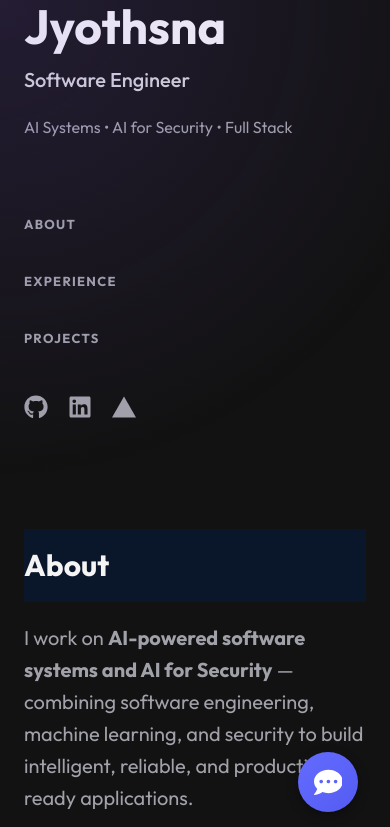
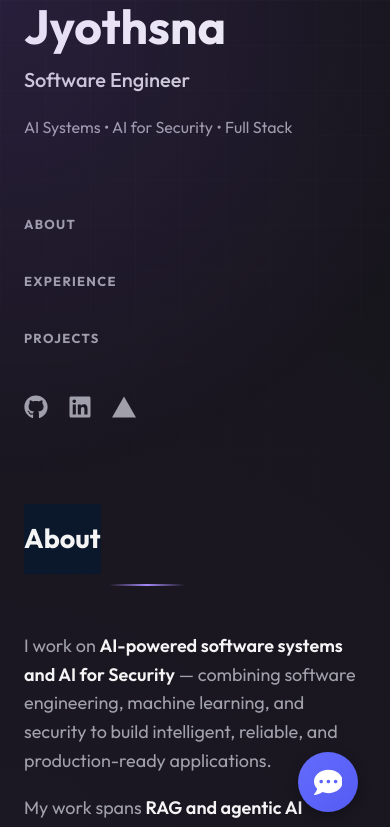
Before and after one commit to JyothsnaVellanki22/portfolio-v2, a React (Vite) app in the folder portfolio/: page / in a window 390 px wide. Shown: the top 827 px of the page. Built offline with nearby package versions, Linux system fonts and the light colour scheme.

Commit message:
Enhance global styles with animations and font updates
Updated font weights and added background animations for improved visual effects.

```diff
--- a/portfolio/src/styles/global.css
+++ b/portfolio/src/styles/global.css
@@ -1,4 +1,4 @@
-@import url('https://fonts.googleapis.com/css2?family=Outfit:wght@300;400;500;700&family=JetBrains+Mono:wght@400;700&display=swap');
+@import url('https://fonts.googleapis.com/css2?family=Outfit:wght@300;400;500;600;700&family=JetBrains+Mono:wght@400;500;700&display=swap');
 
 html {
     box-sizing: border-box;
@@ -12,20 +12,112 @@ html {
     box-sizing: inherit;
 }
 
+html,
+body,
+#root {
+    min-height: 100%;
+}
+
 body {
     margin: 0;
     width: 100%;
     min-height: 100%;
     overflow-x: hidden;
+
     -moz-osx-font-smoothing: grayscale;
     -webkit-font-smoothing: antialiased;
-    background-color: var(--navy);
+
     color: var(--slate);
     font-family: var(--font-sans);
     font-size: var(--fz-xl);
     line-height: 1.6;
-    /* Increased line-height for better readability */
+
+    background:
+        radial-gradient(
+            circle at 15% 20%,
+            rgba(139, 92, 246, 0.08),
+            transparent 28%
+        ),
+        radial-gradient(
+            circle at 85% 70%,
+            rgba(99, 102, 241, 0.06),
+            transparent 30%
+        ),
+        var(--navy);
+
+    background-size: 140% 140%;
+
+    animation:
+        ambientBackground
+        18s
+        ease-in-out
+        infinite
+        alternate;
 }
+
+/* -------------------------------- */
+/* Ambient Background Motion        */
+/* -------------------------------- */
+
+@keyframes ambientBackground {
+    0% {
+        background-position: 0% 0%;
+    }
+
+    50% {
+        background-position: 55% 35%;
+    }
+
+    100% {
+        background-position: 100% 80%;
+    }
+}
+
+/* -------------------------------- */
+/* Engineering Grid                 */
+/* -------------------------------- */
+
+body::before {
+    content: "";
+
+    position: fixed;
+    inset: 0;
+
+    pointer-events: none;
+
+    z-index: -1;
+
+    background-image:
+        linear-gradient(
+            rgba(255, 255, 255, 0.018) 1px,
+            transparent 1px
+        ),
+        linear-gradient(
+            90deg,
+            rgba(255, 255, 255, 0.018) 1px,
+            transparent 1px
+        );
+
+    background-size: 60px 60px;
+
+    -webkit-mask-image:
+        linear-gradient(
+            to bottom,
+            rgba(0, 0, 0, 0.85),
+            transparent 90%
+        );
+
+    mask-image:
+        linear-gradient(
+            to bottom,
+            rgba(0, 0, 0, 0.85),
+            transparent 90%
+        );
+}
+
+/* -------------------------------- */
+/* Links                            */
+/* -------------------------------- */
 
 a {
     display: inline-block;
@@ -33,6 +125,7 @@ a {
     text-decoration-skip-ink: auto;
     color: inherit;
     position: relative;
+
     transition: var(--transition);
 }
 
@@ -41,6 +134,10 @@ a:focus {
     color: var(--green);
 }
 
+/* -------------------------------- */
+/* Typography                       */
+/* -------------------------------- */
+
 h1,
 h2,
 h3,
@@ -48,19 +145,183 @@ h4,
 h5,
 h6 {
     margin: 0 0 10px 0;
+
     font-weight: 700;
+
     color: var(--lightest-slate);
+
     line-height: 1.1;
 }
 
+strong {
+    color: var(--lightest-slate);
+    font-weight: 600;
+}
+
+/* -------------------------------- */
+/* Sections                         */
+/* -------------------------------- */
+
 section {
+    position: relative;
+
     margin: 0 auto;
     padding: 100px 0;
+
     max-width: 1000px;
 }
 
-/* Custom Selection Color */
+/* -------------------------------- */
+/* Section Title Signal             */
+/* -------------------------------- */
+
+.section-title {
+    position: relative;
+
+    display: inline-block;
+
+    margin-bottom: 40px;
+
+    overflow: visible;
+}
+
+.section-title::after {
+    content: "";
+
+    position: absolute;
+
+    left: 0;
+    bottom: -12px;
+
+    width: 100%;
+    height: 2px;
+
+    background:
+        linear-gradient(
+            90deg,
+            transparent,
+            var(--violet-light),
+            transparent
+        );
+
+    transform: translateX(-110%);
+
+    animation:
+        titleSignal
+        4.5s
+        ease-in-out
+        infinite;
+}
+
+@keyframes titleSignal {
+    0% {
+        transform: translateX(-110%);
+        opacity: 0;
+    }
+
+    15% {
+        opacity: 1;
+    }
+
+    45% {
+        transform: translateX(110%);
+        opacity: 1;
+    }
+
+    55%,
+    100% {
+        transform: translateX(110%);
+        opacity: 0;
+    }
+}
+
+/* -------------------------------- */
+/* Scroll Reveal                    */
+/* -------------------------------- */
+
+.reveal {
+    opacity: 0;
+
+    transform: translateY(35px);
+
+    filter: blur(6px);
+
+    transition:
+        opacity 0.8s ease,
+        transform 0.8s var(--motion-smooth),
+        filter 0.8s ease;
+}
+
+.reveal.visible {
+    opacity: 1;
+
+    transform: translateY(0);
+
+    filter: blur(0);
+}
+
+/* -------------------------------- */
+/* Custom Selection                 */
+/* -------------------------------- */
+
 ::selection {
     background-color: var(--lightest-navy);
     color: var(--green);
 }
+
+/* -------------------------------- */
+/* Focus Accessibility              */
+/* -------------------------------- */
+
+a:focus-visible,
+button:focus-visible,
+input:focus-visible,
+textarea:focus-visible {
+    outline: 2px solid var(--green);
+    outline-offset: 4px;
+}
+
+/* -------------------------------- */
+/* Mobile                           */
+/* -------------------------------- */
+
+@media (max-width: 768px) {
+    body {
+        font-size: var(--fz-lg);
+    }
+
+    section {
+        padding: 75px 0;
+    }
+
+    body::before {
+        background-size: 45px 45px;
+    }
+}
+
+/* -------------------------------- */
+/* Reduced Motion Accessibility     */
+/* -------------------------------- */
+
+@media (prefers-reduced-motion: reduce) {
+    html {
+        scroll-behavior: auto;
+    }
+
+    *,
+    *::before,
+    *::after {
+        animation-duration: 0.01ms !important;
+        animation-iteration-count: 1 !important;
+
+        transition-duration: 0.01ms !important;
+
+        scroll-behavior: auto !important;
+    }
+
+    .reveal {
+        opacity: 1;
+        transform: none;
+        filter: none;
+    }
+}
```
